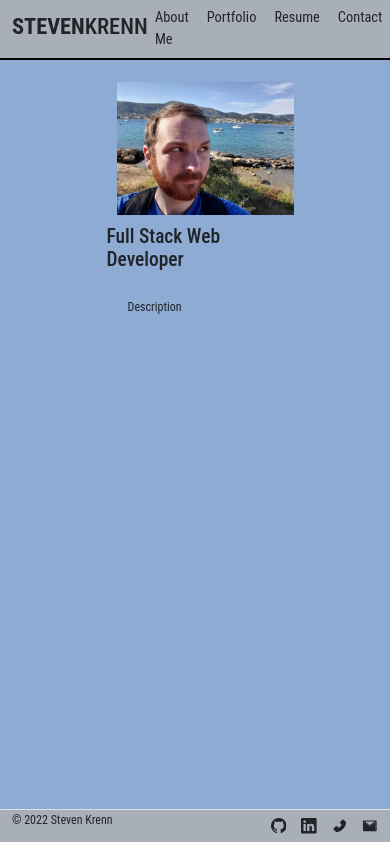
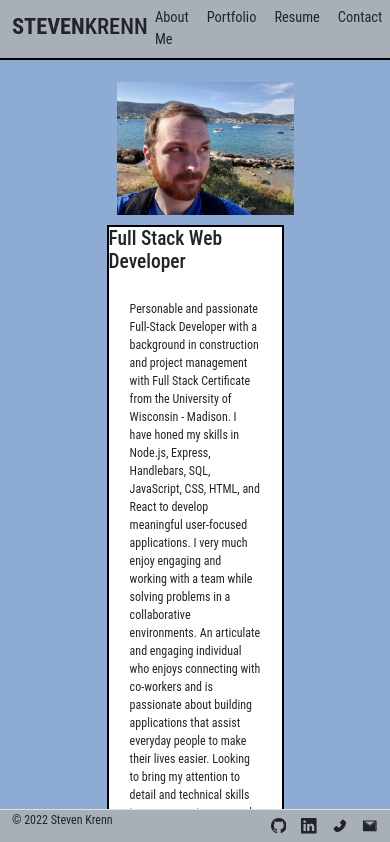
Before and after one commit to Krenbot/react-portfolio, a React (Create React App) app: page / in a window 390 px wide. Shown: the top 842 px of the page. Built offline with nearby package versions, Linux system fonts and the light colour scheme.

Commit message:
added description, mobile WIP

```diff
--- a/src/App.css
+++ b/src/App.css
@@ -16,8 +16,8 @@ p {
 }
 
 :root {
-    --bg-body: hsl(214, 44%, 69%);
-    --bg-header-footer: hsl(214, 9%, 69%);
+    --bg-body: #8dabd3;
+    --bg-header-footer: #a9afb7;
     --border-header-footer: 2px solid black;
 }
 
@@ -45,6 +45,11 @@ button {
 
 html {
     font-size: clamp(12px, 1.5vw + 3px, 18px);
+}
+
+#aboutMe {
+    background-color: white;
+    border: var(--border-header-footer)
 }
 
 body {
--- a/src/pages/Aboutme.jsx
+++ b/src/pages/Aboutme.jsx
@@ -6,7 +6,11 @@ const Aboutme = () => {
             <img id='headshot' alt='Steven Krenn headshot' src='./images/self.jpg' />
             <div id='aboutMe'>
                 <h2>Full Stack Web Developer</h2>
-                <p>Description</p>
+                <p>
+                    Personable and passionate Full-Stack Developer with a background in construction and project management with Full Stack Certificate from the University of Wisconsin - Madison. I have honed my skills in Node.js, Express, Handlebars, SQL, JavaScript, CSS, HTML, and React to develop meaningful user-focused applications. I very much enjoy engaging and working with a team while solving problems in a collaborative environments. An articulate and engaging individual who enjoys connecting with co-workers and is passionate about building applications that assist everyday people to make their lives easier. Looking to bring my attention to detail and technical skills to a company to grow and become a valuable asset.<br />
+                    <br />
+                    Coming from a hospital construction background, I am used to adapting and overcoming challenges quickly and efficiently. My passion for problem solving and project completion has translated well into coding. I love learning new technologies and frameworks and look forward to advancing my career as a web developer!
+                </p>
             </div>
         </div>
     )
```
